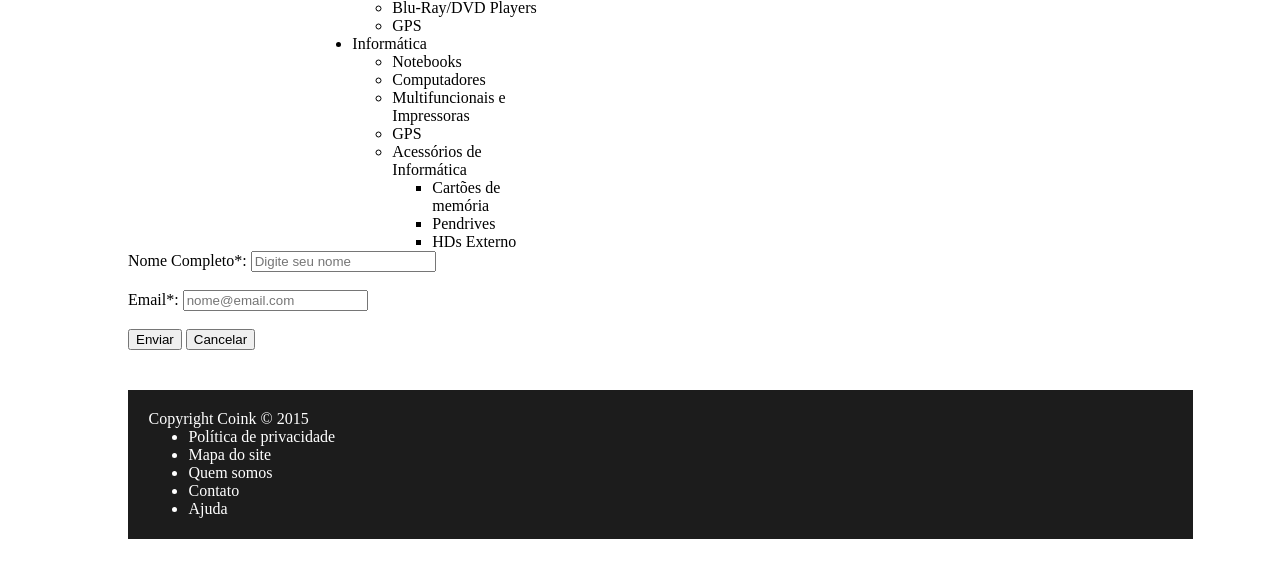
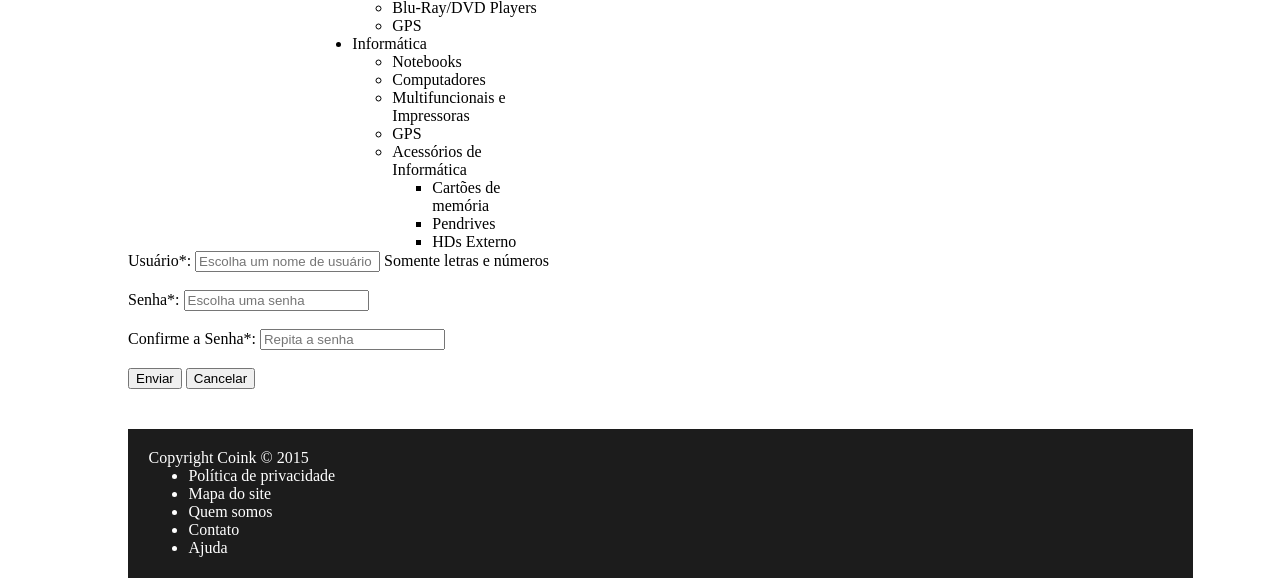
Before and after one commit to jonatasmaxi/Projeto-Tec-WEB, a PHP site: page /painel_form_cadastro2.php in a window 1280 px wide. Shown: the part 607-1185 px from the top of the page. Before the commit the page ends 1146 px from the top, so only its background shows below. Run offline with PHP 8.4, Linux system fonts and the light colour scheme; data that the repository does not hold is empty; some libraries are stand-ins or nearby versions.

Commit message:
Finalização da validação do cadastro

```diff
--- a/web/painel_form_cadastro2.php
+++ b/web/painel_form_cadastro2.php
@@ -1,17 +1,19 @@
 <!DOCTYPE HTML>
+<html>
 <?php include 'header.php'?>
 <?php include 'aside.php'?>
 <?php
-                $_POST['nome'];
-                $_POST['email'];
+                 echo $_POST['nome'];
+                echo $_POST['email'];
  ?>
 <body>
         <section>
             <div>
-                <form name="cadastro" id="formcadastro" method="POST" action="painel_form_cadastro2.php">
-                    <label for="nome"> Nome Completo*: </label> <input type="text" id="nome" required="" placeholder="Digite seu nome" name="nome"><br><br>
-                    <label for="email"> Email*: </label> <input type="email" value="" placeholder="nome@email.com" required id="email" name="email">
-                    <br> <br> <input type="submit" id="botao" value="Enviar" onclick="painel_form_cadastro2.php">
+                <form name="formcadastro2" id="formcadastro2" method="POST" action="painel_form_cadastro3.php">
+                    <label for="user"> Usuário*: </label><input type="text" pattern="[a-zA-Z0-9]+" required id="user" name="user" placeholder="Escolha um nome de usuário"> Somente letras e números <br><br>
+                    <label for="senha"> Senha*: </label> <input type="password" id="senha" placeholder="Escolha uma senha" name="senha"><br><br>
+                    <label for="confirmasenha"> Confirme a Senha*: </label> <input type="password" value="" placeholder="Repita a senha" id="confirmasenha" name="confirmasenha">
+                    <br> <br> <input type="submit" id="botao" value="Enviar">
                     <input type="button" value="Cancelar">
                 </form>
             </div>
@@ -19,3 +21,48 @@
    </body>
 <?php include 'footer.php'?>
 </html>
+<script type="text/javascript" src="http://ajax.googleapis.com/ajax/libs/jquery/1.3.2/jquery.min.js"></script>
+<script type="text/javascript">
+            $(document).ready(function(){
+                $("input").blur(function(){
+                 if($(this).val() == "" )''
+                     {
+                         $(this).css({"border-color" : "#F00", "padding": "2px"});
+                     }
+                });
+            })
+ </script>
+ <script type="text/javascript">
+            var cont = 0;
+            $(document).ready(function(){
+                $("input").blur(function(){
+                 if($(this).val() == "")
+                     {
+                         $(this).css({"border" : "1px solid #F00", "padding": "2px"});
+                     }
+                 else
+                     {
+                         $(this).css({"border" : "1px solid black", "padding": "2px"});
+                     }
+                });
+                $("#confirmasenha").blur(function(){
+                    if(($("#confirmasenha").val() != $("#senha").val())){
+                        $("#confirmasenha").css({"border" : "1px solid #F00", "padding": "2px"});
+                        cont++;
+                    }
+                });
+                $("#botao").click(function(){
+                 $("#formcadastro2 input").each(function(){
+                     if($(this).val() == "")
+                         {
+                             $(this).css({"border" : "1px solid #F00", "padding": "2px"});
+                             cont++;
+                         }
+                    });
+                 if(cont == 0)
+                     {
+                         $("#formcadastro2").submit();
+                     }
+                });
+            });
+</script>
```
